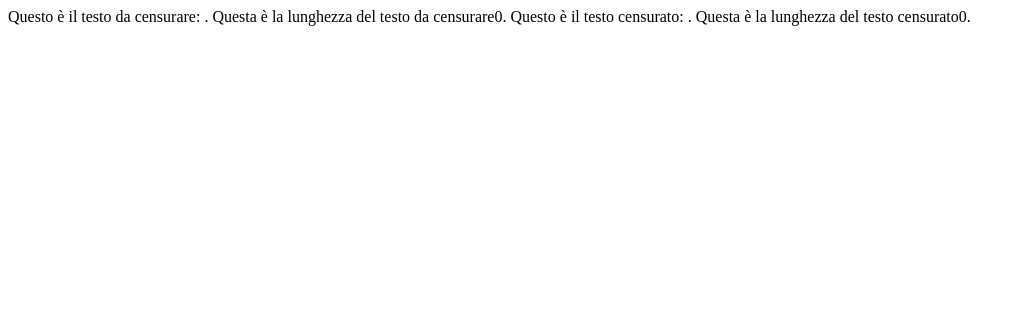
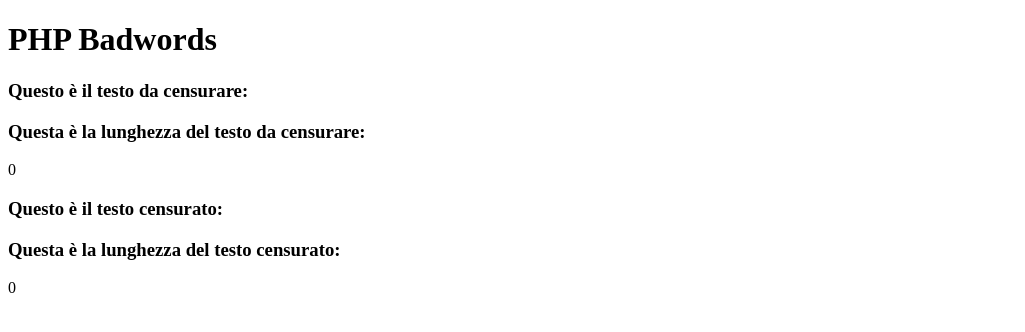
Before and after one commit to AlessandroPalumboDev/php-badwords, a PHP site: page /stampa.php?parola=1 in a window 1280 px wide. Shown: the top 332 px of the page, without its empty margins (0-1025 px from the left). Run offline with PHP 8.4, Linux system fonts and the light colour scheme; data that the repository does not hold is empty.

Commit message:
[UPD] Cambio metodo di stampa in pagina

```diff
--- a/stampa.php
+++ b/stampa.php
@@ -8,10 +8,49 @@ $testo_len = strlen($testo);
 $testo_censurato = str_replace($parola, '***', $testo);
 $testo_censurato_len = strlen($testo_censurato);
 
-echo 'Questo è il testo da censurare:' . ' ' . $testo . '. ';
-echo 'Questa è la lunghezza del testo da censurare' . $testo_len . '. ';
-echo 'Questo è il testo censurato:' . ' ' . $testo_censurato . '. ';
-echo 'Questa è la lunghezza del testo censurato' . $testo_censurato_len . '. ';
+// echo 'Questo è il testo da censurare:' . ' ' . $testo . '. ';
+// echo 'Questa è la lunghezza del testo da censurare' . $testo_len . '. ';
+// echo 'Questo è il testo censurato:' . ' ' . $testo_censurato . '. ';
+// echo 'Questa è la lunghezza del testo censurato' . $testo_censurato_len . '. ';
+?>
 
+<!DOCTYPE html>
+<html lang="en">
+<head>
+    <meta charset="UTF-8">
+    <meta name="viewport" content="width=device-width, initial-scale=1.0">
+    <title>PHP Badwords</title>
+</head>
+<body>
+    <h1>
+    PHP Badwords
+    </h1>
 
-?>
+    <div>
+        <h3>
+        Questo è il testo da censurare:
+        </h3>
+        <p><?php echo $testo ?></p>
+    </div>
+    <div>
+        <h3>
+        Questa è la lunghezza del testo da censurare:
+        </h3>
+        <span><?php echo $testo_len ?></span>
+    </div>
+    <div>
+        <h3>
+        Questo è il testo censurato:
+        </h3>
+        <p>
+        <?php echo $testo_censurato ?>
+        </p>
+    </div>
+    <div>
+        <h3>
+        Questa è la lunghezza del testo censurato:
+        </h3>
+        <span><?php echo $testo_censurato_len ?></span>
+    </div>
+</body>
+</html>
```
